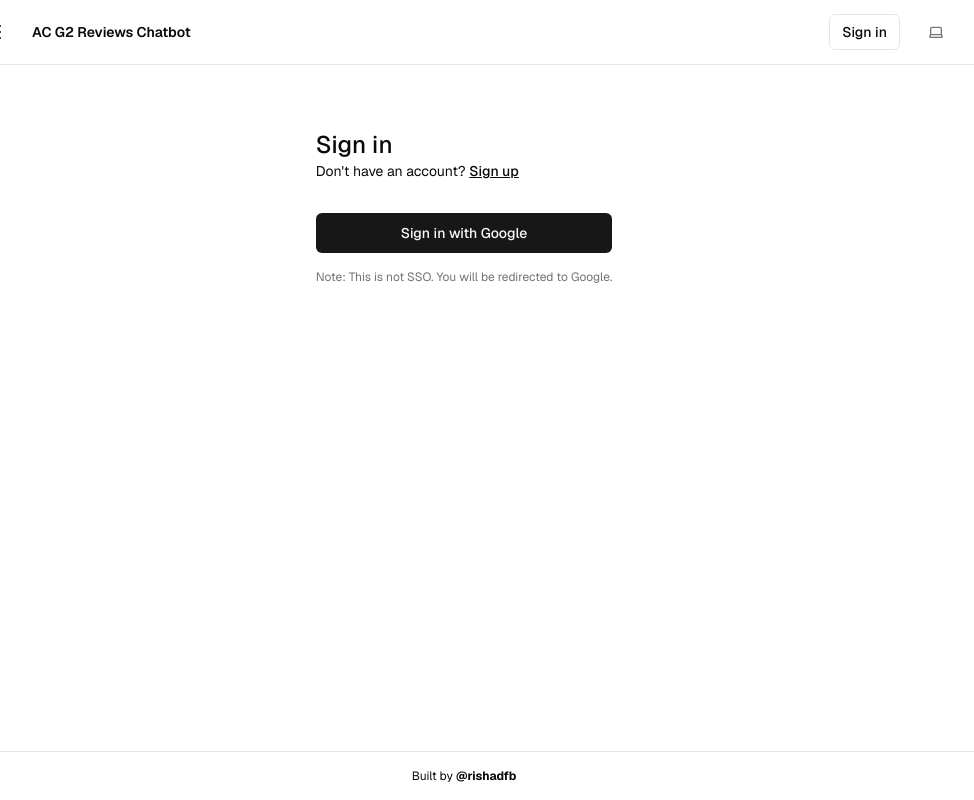
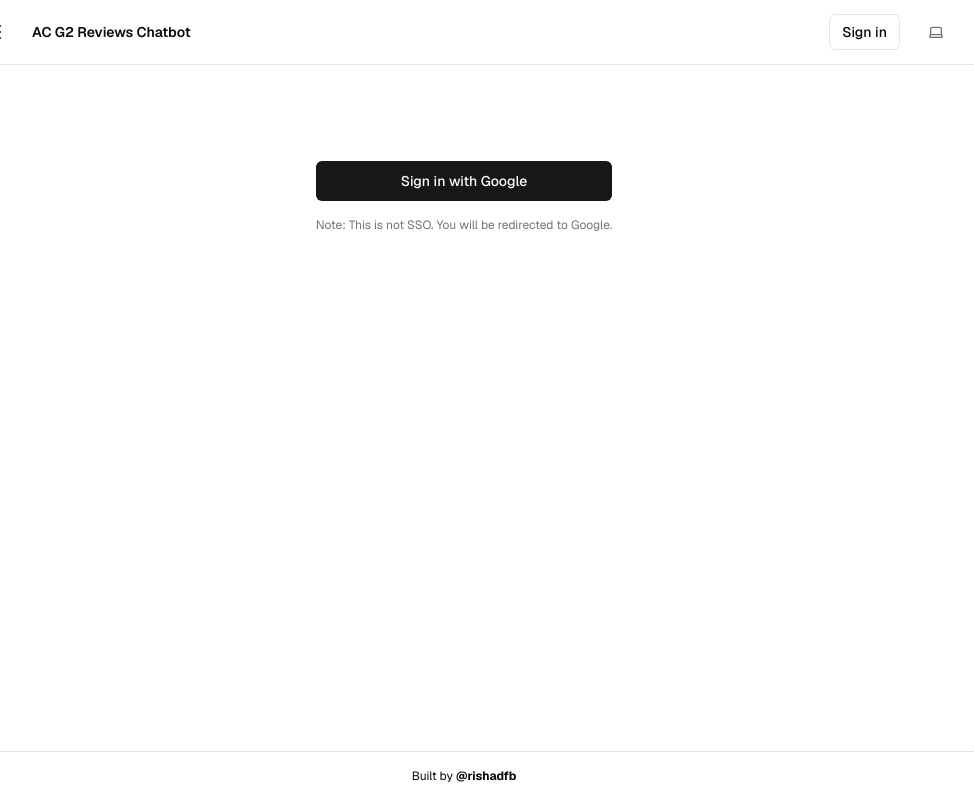
Before and after one commit to rishadfb/ac-g2-reviews-chat, a Next.js app: page /sign-in in a window 1280 px wide. Shown: the whole page, without its empty margins (176-1150 px from the left). Built offline with nearby package versions, Linux system fonts and the light colour scheme; no server answers.

Commit message:
clean up sign in page

```diff
--- a/app/(auth-pages)/sign-in/page.tsx
+++ b/app/(auth-pages)/sign-in/page.tsx
@@ -1,18 +1,10 @@
 import { signInWithGoogleAction } from "@/app/actions";
 import { FormMessage, type Message } from "@/components/form-message";
 import { SubmitButton } from "@/components/submit-button";
-import Link from "next/link";
 
 export default function Login({ searchParams }: { searchParams: Message }) {
 	return (
 		<div className="flex-1 flex flex-col min-w-64">
-			<h1 className="text-2xl font-medium">Sign in</h1>
-			<p className="text-sm text-foreground">
-				Don't have an account?{" "}
-				<Link className="text-foreground font-medium underline" href="/sign-up">
-					Sign up
-				</Link>
-			</p>
 			<div className="flex flex-col gap-2 mt-8">
 				<form action={signInWithGoogleAction}>
 					<SubmitButton className="w-full">Sign in with Google</SubmitButton>
```
